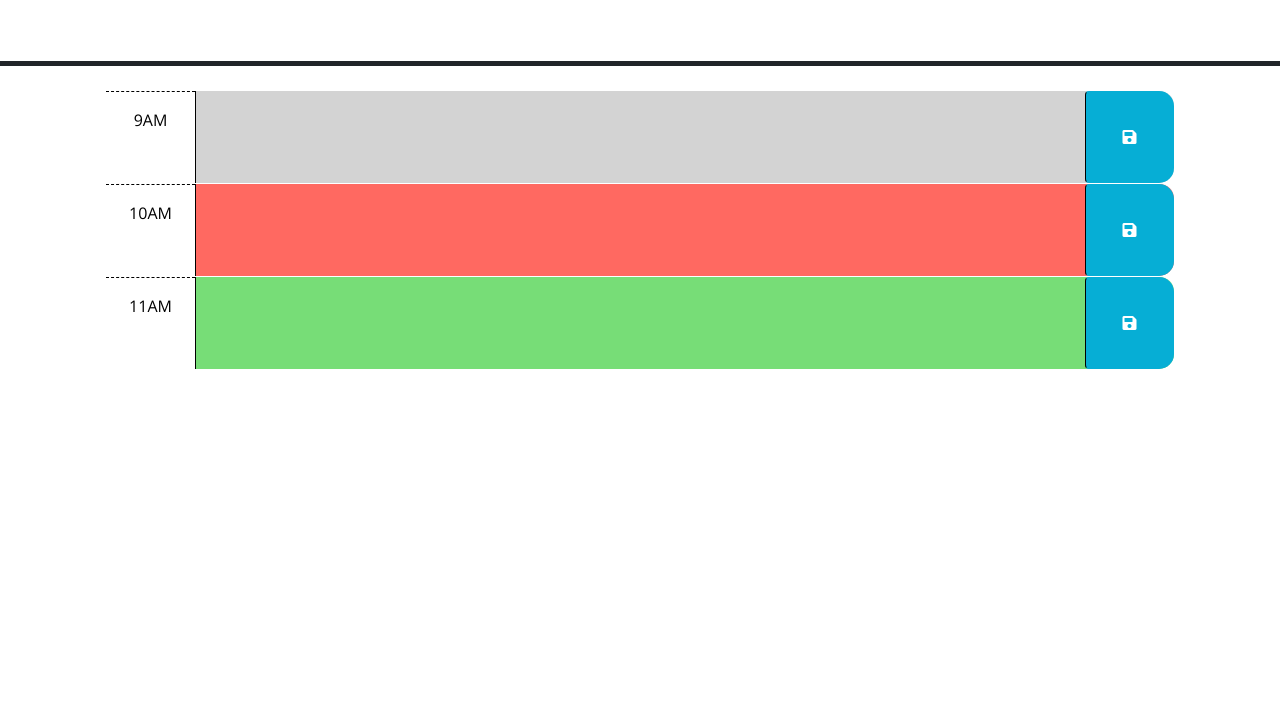
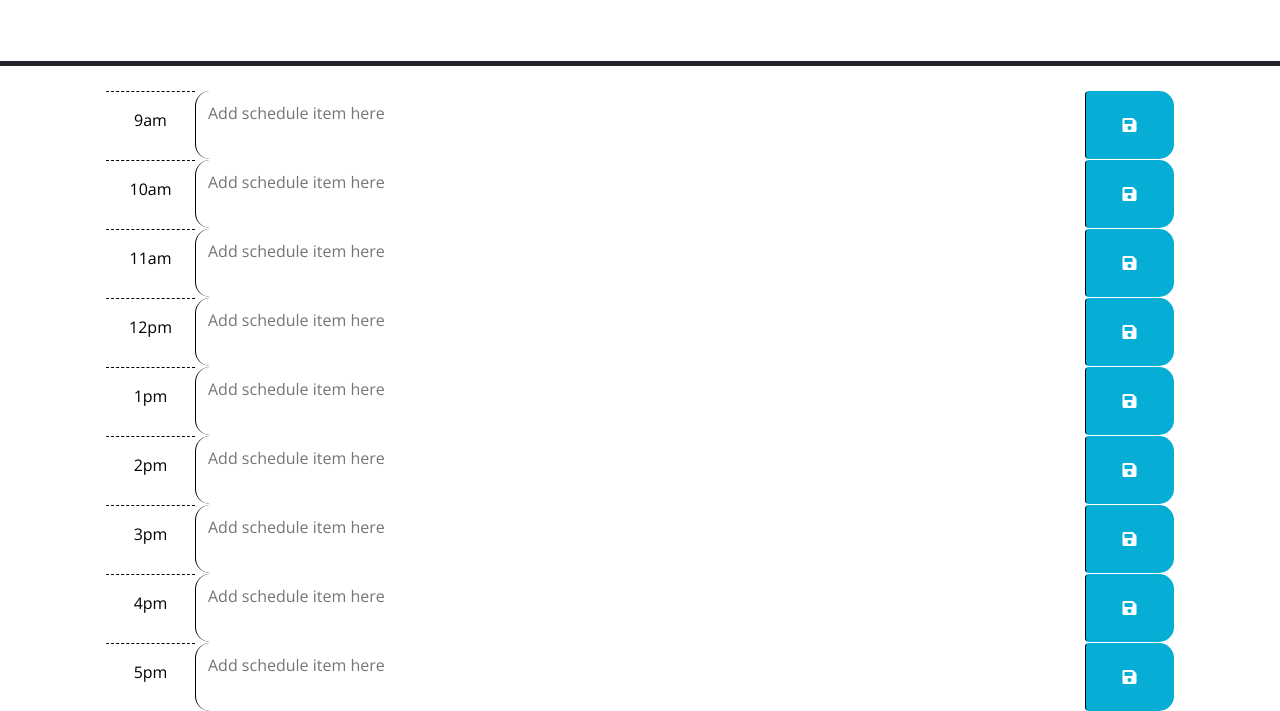
Before and after one commit to Paul-Dimenshion/To-DO-List-05-Challenge, a plain HTML site: page index.html in a window 1280 px wide. Shown: the part 166-877 px from the top of the page. Before the commit the page ends 800 px from the top, so only its background shows below. Drawn offline with nearby package versions, Linux system fonts and the light colour scheme; files that its build step writes are made by us from their sources; files whose address does not match are found by name.

Commit message:
prepeared HTML

```diff
--- a/index.html
+++ b/index.html
@@ -18,7 +18,7 @@
       href="https://fonts.googleapis.com/css?family=Open+Sans&display=swap"
       rel="stylesheet"
     />
-    <link rel="stylesheet" href="style.css" />
+    <link rel="stylesheet" href="Assets/css/style.css" />
     <title>Work Day Scheduler</title>
   </head>
 
@@ -29,40 +29,75 @@
       <p id="currentDay" class="lead"></p>
     </header>
     <div class="container-lg px-5">
-      <!-- Use class for "past", "present", and "future" to apply styles to the
-        time-block divs accordingly. The javascript will need to do this by
-        adding/removing these classes on each div by comparing the hour in the
-        id to the current hour. The html provided below is meant to be an example
-        demonstrating how the css provided can be leveraged to create the
-        desired layout and colors. The html below should be removed or updated
-        in the finished product. Remember to delete this comment once the
-        code is implemented.
-        -->
-
-      <!-- Example of a past time block. The "past" class adds a gray background color. -->
-      <div id="hour-9" class="row time-block past">
-        <div class="col-2 col-md-1 hour text-center py-3">9AM</div>
-        <textarea class="col-8 col-md-10 description" rows="3"> </textarea>
-        <button class="btn saveBtn col-2 col-md-1" aria-label="save">
-          <i class="fas fa-save" aria-hidden="true"></i>
+      <div id="hour-09" class="row time-block">
+        <div class="col-2 col-md-1 hour text-center py-3"><span id="9">9am</span></div>
+        <textarea class="col-md-10 time-block description" placeholder="Add schedule item here"></textarea>
+        <button class="btn saveBtn col-2 col-md-1" aria-label="save button 9am">
+          <i class="fas fa-save"></i>
         </button>
       </div>
 
-      <!-- Example of a a present time block. The "present" class adds a red background color. -->
-      <div id="hour-10" class="row time-block present">
-        <div class="col-2 col-md-1 hour text-center py-3">10AM</div>
-        <textarea class="col-8 col-md-10 description" rows="3"> </textarea>
-        <button class="btn saveBtn col-2 col-md-1" aria-label="save">
-          <i class="fas fa-save" aria-hidden="true"></i>
+      <div id="hour-10" class="row time-block">
+        <div class="col-2 col-md-1 hour text-center py-3"><span id="10">10am</span></div>
+        <textarea class="col-md-10 time-block description" placeholder="Add schedule item here"></textarea>
+        <button class="btn saveBtn col-2 col-md-1" aria-label="save button 10am">
+          <i class="fas fa-save"></i>
         </button>
       </div>
 
-      <!-- Example of a future time block. The "future" class adds a green background color. -->
-      <div id="hour-11" class="row time-block future">
-        <div class="col-2 col-md-1 hour text-center py-3">11AM</div>
-        <textarea class="col-8 col-md-10 description" rows="3"> </textarea>
-        <button class="btn saveBtn col-2 col-md-1" aria-label="save">
-          <i class="fas fa-save" aria-hidden="true"></i>
+      <div id="hour-11" class="row time-block">
+        <div class="col-2 col-md-1 hour text-center py-3"><span id="11">11am</span></div>
+        <textarea class="col-md-10 time-block description" placeholder="Add schedule item here"></textarea>
+        <button class="btn saveBtn col-2 col-md-1" aria-label="save button 11am">
+          <i class="fas fa-save"></i>
+        </button>
+      </div>
+
+      <div id="hour-12" class="row time-block">
+        <div class="col-2 col-md-1 hour text-center py-3"><span id="12">12pm</span></div>
+        <textarea class="col-md-10 time-block description" placeholder="Add schedule item here"></textarea>
+        <button class="btn saveBtn col-2 col-md-1" aria-label="save button 12pm">
+          <i class="fas fa-save"></i>
+        </button>
+      </div>
+
+      <div id="hour-13" class="row time-block">
+        <div class="col-2 col-md-1 hour text-center py-3"><span id="13">1pm</span></div>
+        <textarea class="col-md-10 time-block description" placeholder="Add schedule item here"></textarea>
+        <button class="btn saveBtn col-2 col-md-1" aria-label="save button 1pm">
+          <i class="fas fa-save"></i>
+        </button>
+      </div>
+
+      <div id="hour-14" class="row time-block">
+        <div class="col-2 col-md-1 hour text-center py-3"><span id="14">2pm</span></div>
+        <textarea class="col-md-10 time-block description" placeholder="Add schedule item here"></textarea>
+        <button class="btn saveBtn col-2 col-md-1" aria-label="save button 2pm">
+          <i class="fas fa-save"></i>
+        </button>
+      </div>
+
+      <div id="hour-15" class="row time-block">
+        <div class="col-2 col-md-1 hour text-center py-3"><span id="15">3pm</span></div>
+        <textarea class="col-md-10 time-block description" placeholder="Add schedule item here"></textarea>
+        <button class="btn saveBtn col-2 col-md-1" aria-label="save button 3pm">
+          <i class="fas fa-save"></i>
+        </button>
+      </div>
+
+      <div id="hour-16" class="row time-block">
+        <div class="col-2 col-md-1 hour text-center py-3"><span id="16">4pm</span></div>
+        <textarea class="col-md-10 time-block description" placeholder="Add schedule item here"></textarea>
+        <button class="btn saveBtn col-2 col-md-1" aria-label="save button 4pm">
+          <i class="fas fa-save"></i>
+        </button>
+      </div>
+
+      <div id="hour-17" class="row time-block">
+        <div class="col-2 col-md-1 hour text-center py-3"><span id="17">5pm</span></div>
+        <textarea class="col-md-10 time-block description" placeholder="Add schedule item here"></textarea>
+        <button class="btn saveBtn col-2 col-md-1" aria-label="save button 5pm">
+          <i class="fas fa-save"></i>
         </button>
       </div>
 
```
